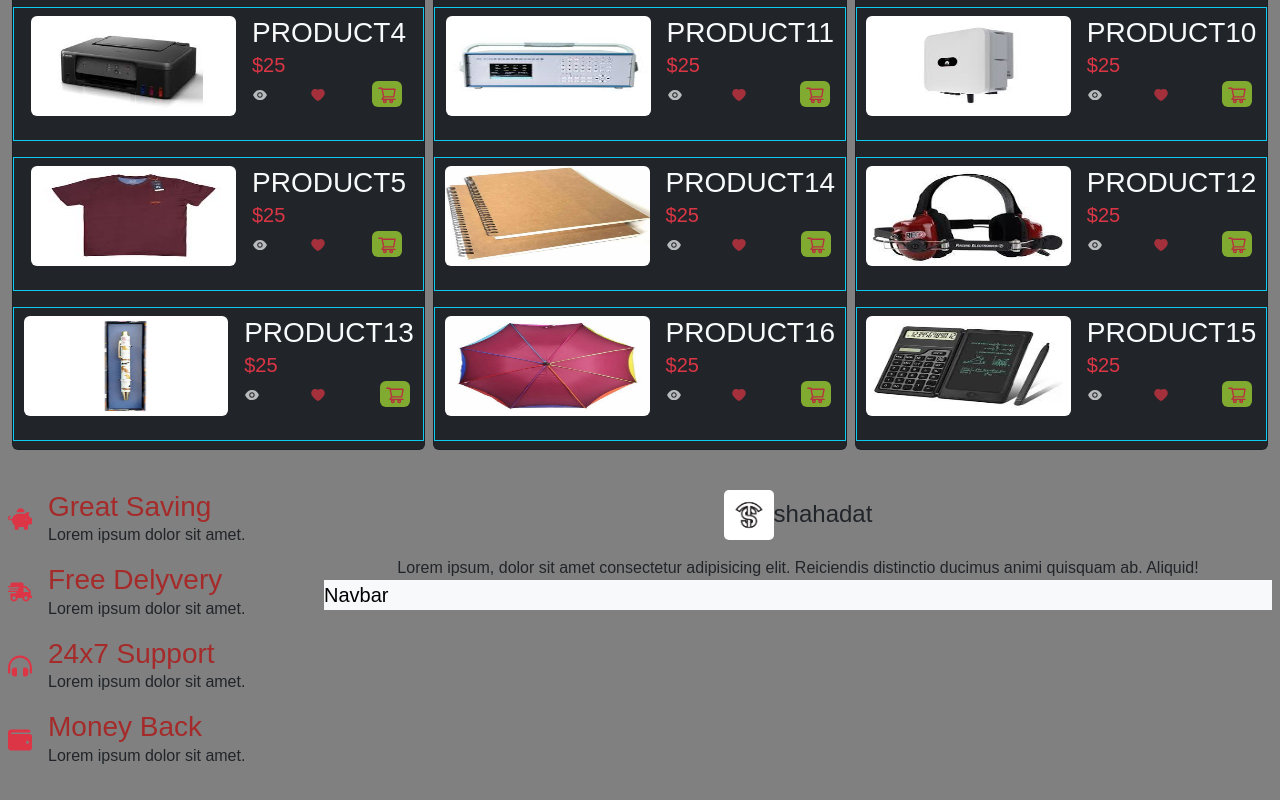
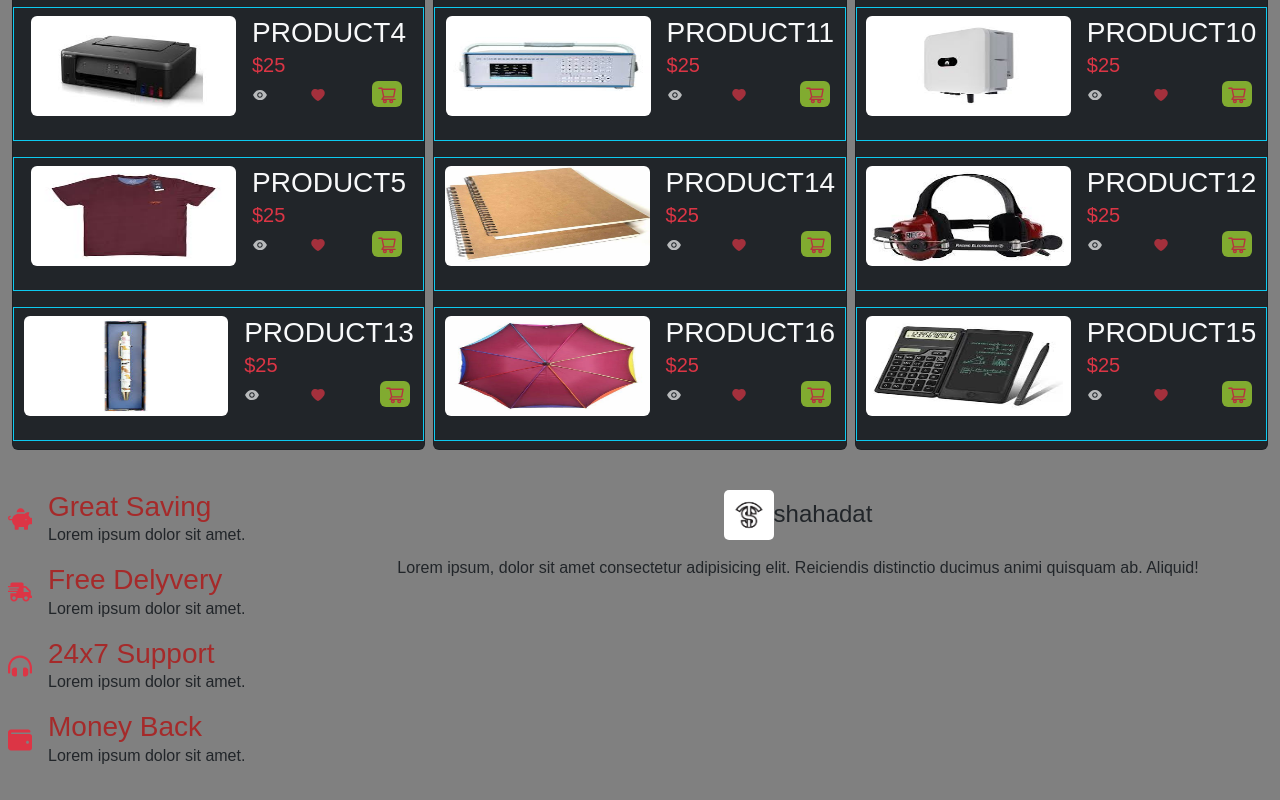
Before and after one commit to sdt551/sdt-Ecommers, a React (Create React App) app: page / in a window 1280 px wide. Shown: the part 3214-4014 px from the top of the page. Built offline with nearby package versions, Linux system fonts and the light colour scheme.

Commit message:
2nd commit

```diff
--- a/src/Component/Footer/Footer.js
+++ b/src/Component/Footer/Footer.js
@@ -68,14 +68,6 @@ function Footer() {
                 Reiciendis distinctio ducimus animi quisquam ab. Aliquid!
               </p>
             </div>
-
-            <nav class="navbar navbar-light bg-light">
-              <div class="container-fluid">
-                <a class="navbar-brand" href="#">
-                  Navbar
-                </a>
-              </div>
-            </nav>
           </div>
         </div>
       </div>
```
